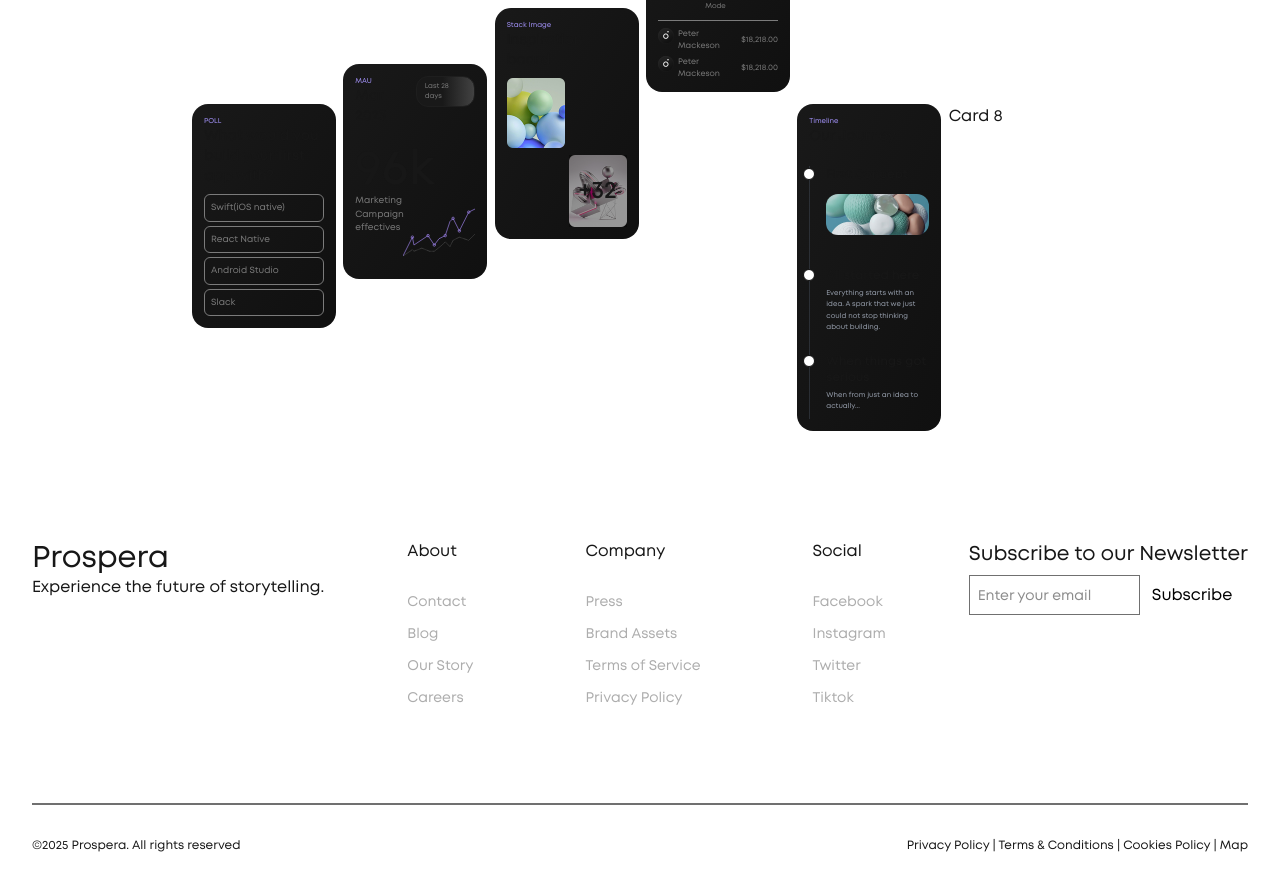
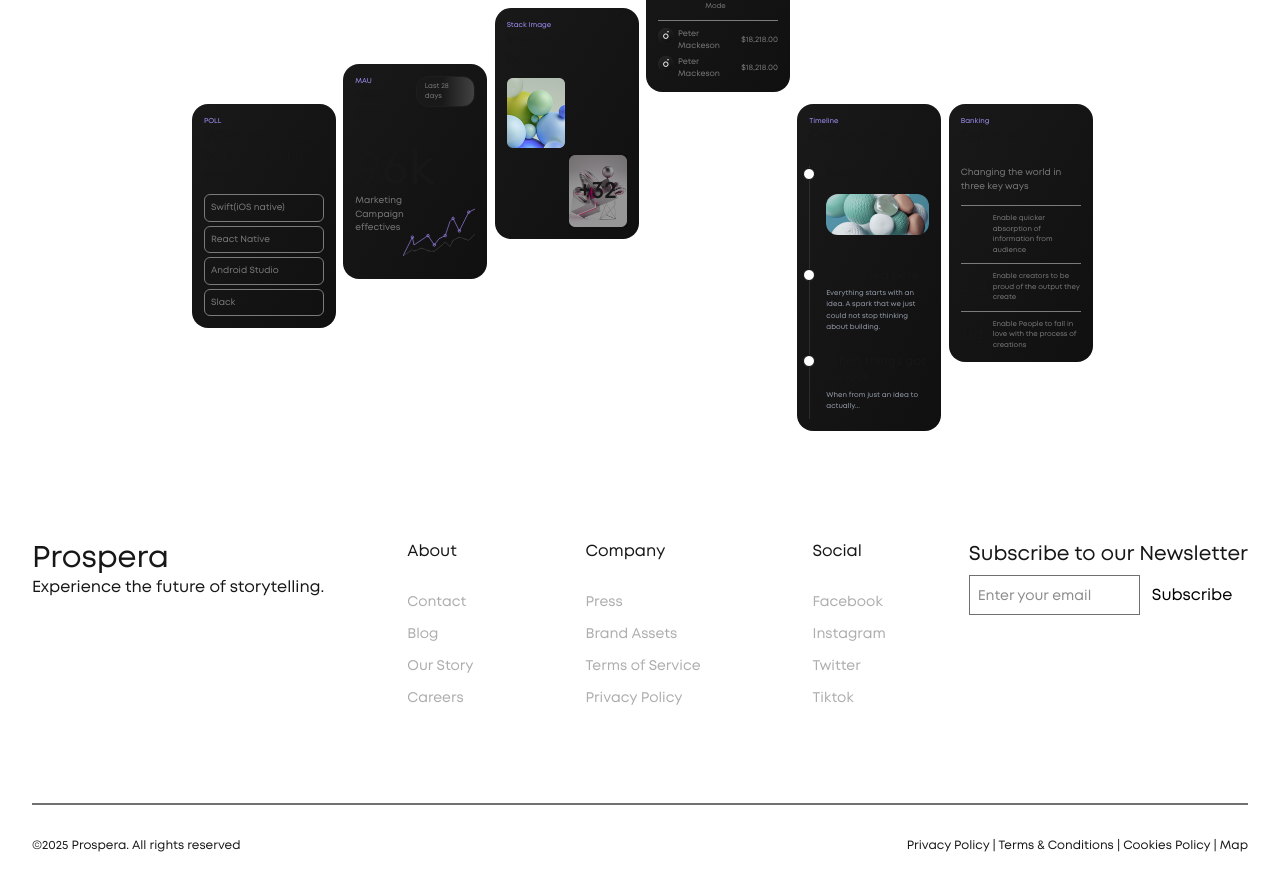
Before and after one commit to tuandoan23/prospera-landing-page, a Next.js app: page / in a window 1280 px wide. Shown: the part 1149-2034 px from the top of the page. Built offline with nearby package versions, Linux system fonts and the light colour scheme.

Commit message:
Banking card

```diff
--- /dev/null
+++ b/src/components/herosection2/Banking.tsx
@@ -0,0 +1,57 @@
+"use client";
+import { NextPage } from "next";
+import { motion } from "framer-motion";
+import useMediaQuery from "@/hooks/useMediaQuery";
+import { fadeInUp, fadeInLeft } from "@/animations/variants";
+
+interface Props {}
+
+const Banking: NextPage<Props> = ({}) => {
+  const isMobile = useMediaQuery("(max-width: 768px)");
+  return (
+    <motion.div
+      variants={isMobile ? fadeInLeft : fadeInUp}
+      initial="hidden"
+      whileInView="visible"
+      viewport={{ once: true }}
+      className="min-w-36 rounded-2xl bg-gradient-to-br from-[#191919] to-[#101010] p-2 sm:p-3"
+    >
+      <div className="mb-5 flex justify-between">
+        <div>
+          <p className="text-secondary text-[7px]">Banking</p>
+          <p className="text-sm font-bold">Our Mission</p>
+        </div>
+      </div>
+      <div className="mb-3">
+        <p className="text-7b text-[9px]">
+          Changing the world in three key ways
+        </p>
+      </div>
+      <div className="flex flex-col gap-2">
+        <div className="bg-7b h-[0.1px]"></div>
+        <div className="flex items-center gap-2">
+          <h1 className="w-6 text-sm font-semibold">1st</h1>
+          <p className="text-7b flex-1 text-[7px]">
+            Enable quicker absorption of information from audience
+          </p>
+        </div>
+        <div className="bg-7b h-[0.1px]"></div>
+        <div className="flex items-center gap-2">
+          <h1 className="w-6 text-sm font-semibold">2nd</h1>
+          <p className="text-7b flex-1 text-[7px]">
+            Enable creators to be proud of the output they create
+          </p>
+        </div>
+        <div className="bg-7b h-[0.1px]"></div>
+        <div className="flex items-center gap-2">
+          <h1 className="w-6 text-sm font-semibold">3rd</h1>
+          <p className="text-7b flex-1 text-[7px]">
+            Enable People to fall in love with the process of creations
+          </p>
+        </div>
+      </div>
+    </motion.div>
+  );
+};
+
+export default Banking;
--- a/src/components/herosection2/States.tsx
+++ b/src/components/herosection2/States.tsx
@@ -2,7 +2,7 @@
 import { NextPage } from "next";
 import { motion } from "framer-motion";
 import useMediaQuery from "@/hooks/useMediaQuery";
-import { fadeInDown, fadeInLeft } from "@/animations/variants";
+import { fadeInDown, fadeInRight } from "@/animations/variants";
 
 interface Props {}
 
@@ -10,7 +10,7 @@ const States: NextPage<Props> = ({}) => {
   const isMobile = useMediaQuery("(max-width: 768px)");
   return (
     <motion.div
-      variants={isMobile ? fadeInLeft : fadeInDown}
+      variants={isMobile ? fadeInRight : fadeInDown}
       initial="hidden"
       whileInView="visible"
       viewport={{ once: true }}
--- a/src/components/herosection2/Timeline.tsx
+++ b/src/components/herosection2/Timeline.tsx
@@ -3,7 +3,7 @@ import { NextPage } from "next";
 import Image from "next/image";
 import { motion } from "framer-motion";
 import useMediaQuery from "@/hooks/useMediaQuery";
-import { fadeInDown, fadeInLeft } from "@/animations/variants";
+import { fadeInUp, fadeInRight } from "@/animations/variants";
 import journey from "@/assets/images/journey.png";
 
 interface Props {}
@@ -28,7 +28,7 @@ const Timeline: NextPage<Props> = ({}) => {
   const isMobile = useMediaQuery("(max-width: 768px)");
   return (
     <motion.div
-      variants={isMobile ? fadeInLeft : fadeInDown}
+      variants={isMobile ? fadeInRight : fadeInUp}
       initial="hidden"
       whileInView="visible"
       viewport={{ once: true }}
--- a/src/sections/HeroSection2.tsx
+++ b/src/sections/HeroSection2.tsx
@@ -8,6 +8,7 @@ import StackImage from "@/components/herosection2/StackImage";
 import Personal from "@/components/herosection2/Personal";
 import States from "@/components/herosection2/States";
 import Timeline from "@/components/herosection2/Timeline";
+import Banking from "@/components/herosection2/Banking";
 
 interface Props {}
 
@@ -91,7 +92,7 @@ const HeroSection2: NextPage<Props> = ({}) => {
           <Timeline />
         </div>
         <div className="order-7 md:order-none md:col-start-6 md:row-start-2">
-          Card 8
+          <Banking />
         </div>
       </div>
     </div>
```
